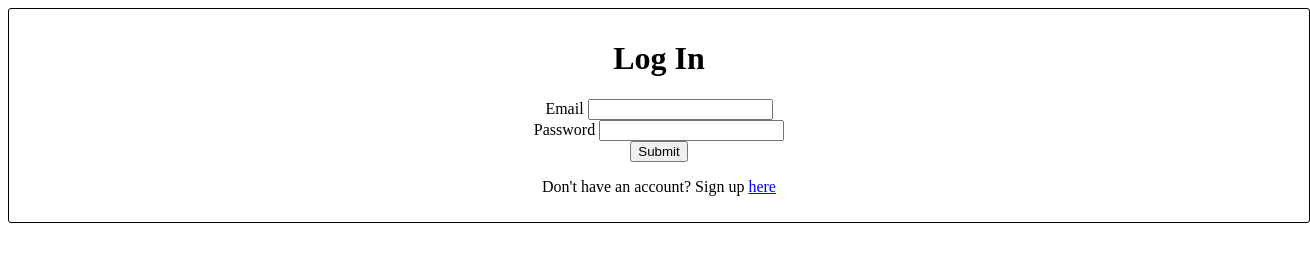
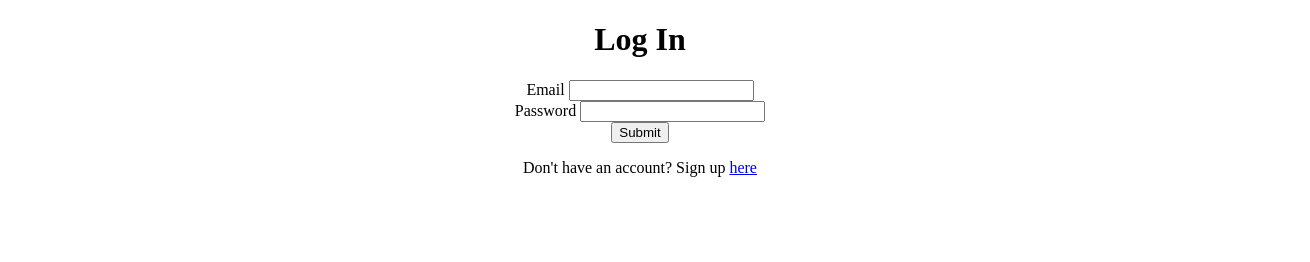
Before and after one commit to rbamssy/rbamssy.github.io, a plain HTML site: page login.html in a window 1280 px wide. Shown: the whole page, 1310 px wide, since content can reach past the window. Drawn offline with Linux system fonts and the light colour scheme; files that its build step writes are made by us from their sources.

Commit message:
Update login.html

```diff
--- a/login.html
+++ b/login.html
@@ -2,7 +2,6 @@
 <html lang="en">
 <head>
     <title>Log In</title>
-    <link rel="stylesheet" href="public/style.css">
 </head>
 <body style="text-align: center;">
     <h1 style="text-align: center;">Log In</h1>
```
